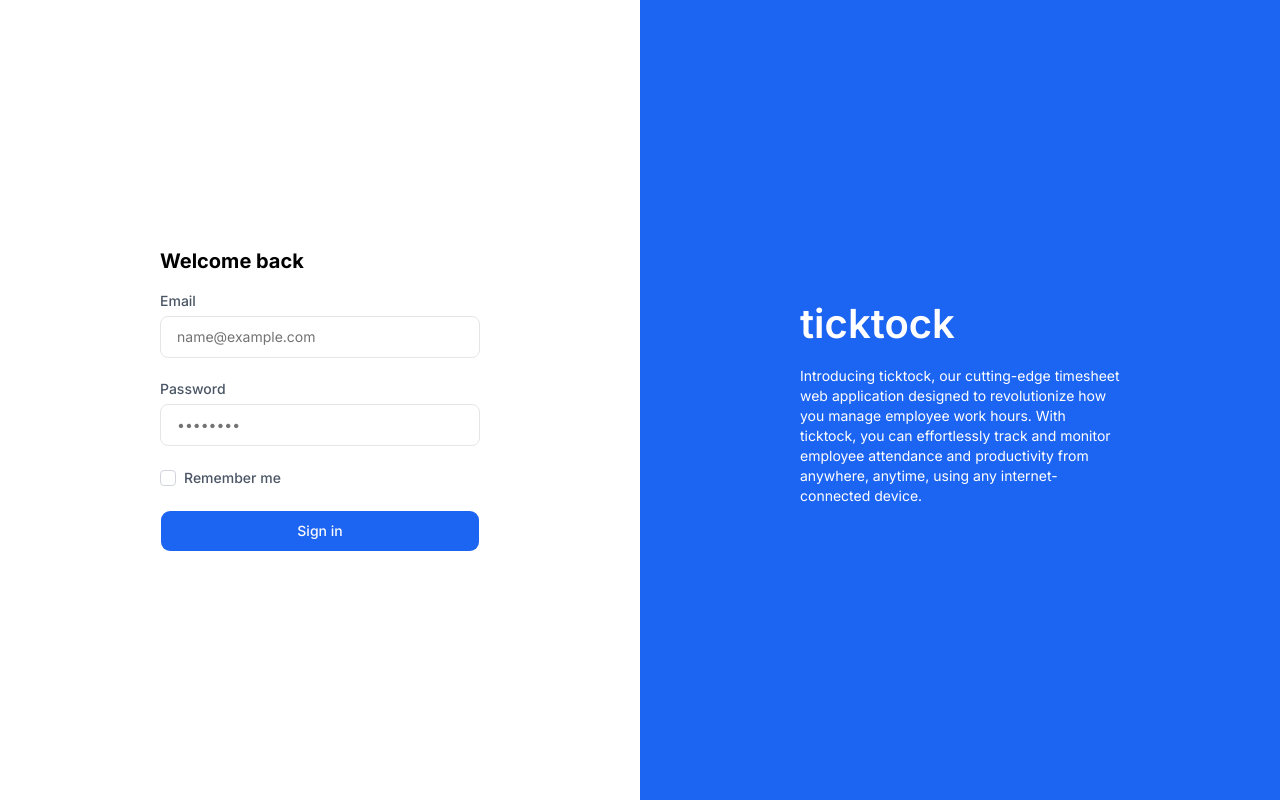
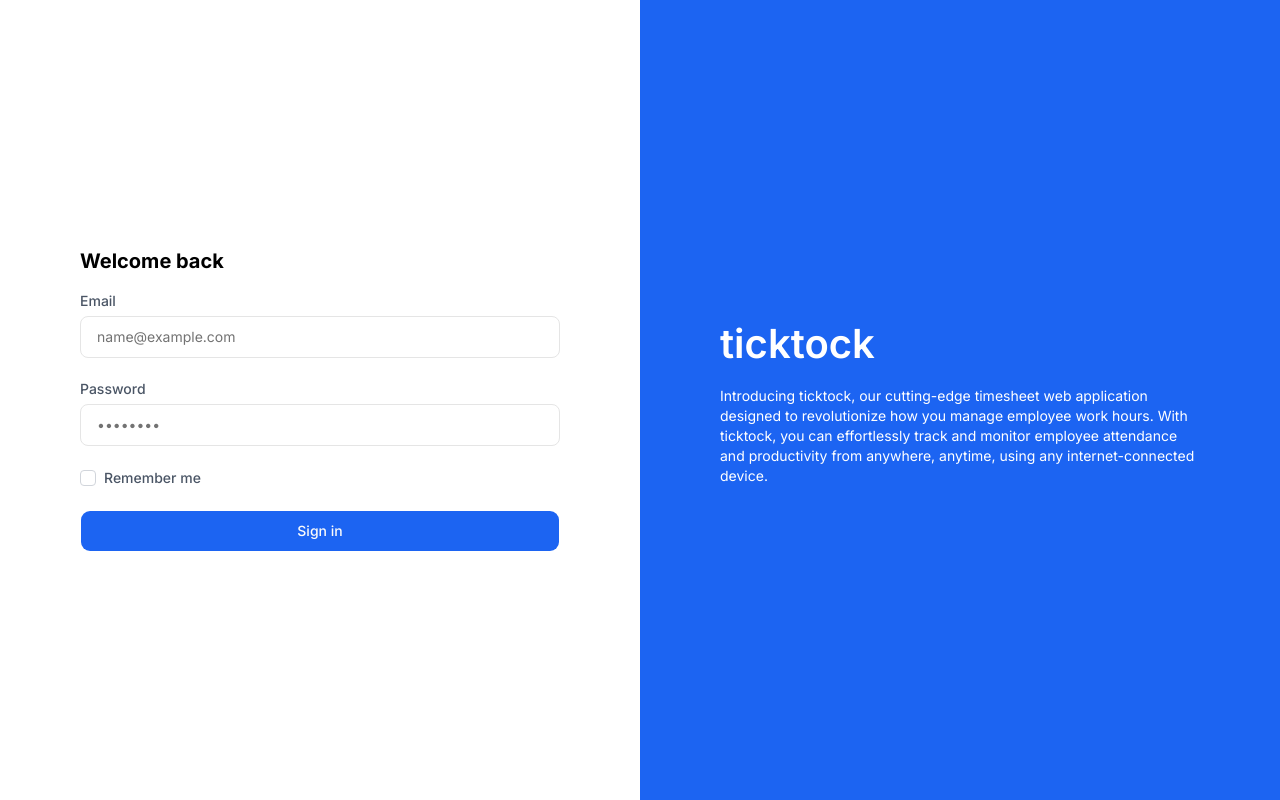
Before and after one commit to vipin23-sourse/ticktock, a Next.js app: page /login in a window 1280 px wide. Built offline with nearby package versions, Linux system fonts and the light colour scheme.

Commit message:
login style

```diff
--- a/src/app/(auth)/login/page.tsx
+++ b/src/app/(auth)/login/page.tsx
@@ -12,7 +12,7 @@ const LoginPage = () => {
         </h1>
 
         {/* Left Form Column */}
-        <div className="grid items-center w-full max-sm:mt-5 max-sm:mb-auto sm:h-full px-5 md:px-20 lg:px-30 xl:px-40 2xl:px-72 bg-white sm:rounded-none rounded-lg py-6 sm:py-0">
+        <div className="grid items-center w-full max-sm:mt-5 max-sm:mb-auto sm:h-full px-5 md:px-15 xl:px-20 2xl:px-72 bg-white sm:rounded-none rounded-lg py-6 sm:py-0">
           <div className="max-w-xl w-full mx-auto">
             <h1 className="text-black leading-tight text-xl font-bold mb-5 md:block hidden">
               Welcome back
@@ -22,7 +22,7 @@ const LoginPage = () => {
           </div>
         </div>
 
-        <div className="bg-primary max-sm:items-end max-sm:m-0 sm:h-full px-5 md:px-20 lg:px-30 xl:px-40 2xl:px-72 text-white grid items-center my-auto text-center md:text-left py-6 md:py-0">
+        <div className="bg-primary max-sm:items-end max-sm:m-0 sm:h-full px-5 md:px-15  xl:px-20 2xl:px-72 text-white grid items-center my-auto text-center md:text-left py-6 md:py-0">
           <div className="max-w-xl mx-auto md:mx-0">
             <h2 className="text-lg sm:text-[2.5rem] font-semibold leading-normal mb-3">
               ticktock
```
